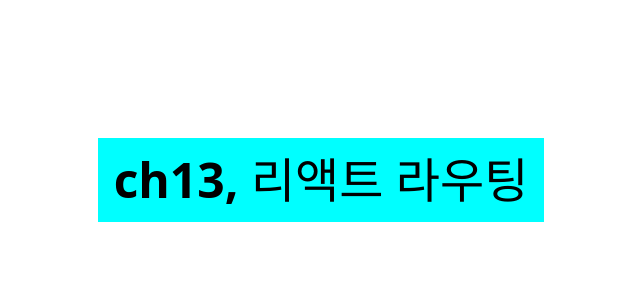
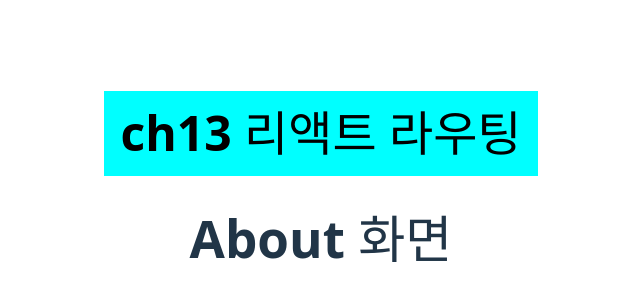
Before and after one commit to reokkamy/React-WorkSpace-k6-0806, a React (Vite) app in the folder ch13-vite-test/: page /about in a window 1280 px wide. Shown: the part 220-520 px from the top of the page, without its empty margins (319-959 px from the left). Built offline with nearby package versions, Linux system fonts and the light colour scheme.

Commit message:
6교시, 리액트 라우팅 준비4, 기본 라우팅 확인

```diff
--- a/ch13-vite-test/package.json
+++ b/ch13-vite-test/package.json
@@ -11,7 +11,8 @@
   },
   "dependencies": {
     "react": "^19.1.1",
-    "react-dom": "^19.1.1"
+    "react-dom": "^19.1.1",
+    "react-router-dom": "^7.8.0"
   },
   "devDependencies": {
     "@eslint/js": "^9.33.0",
--- a/ch13-vite-test/src/App.jsx
+++ b/ch13-vite-test/src/App.jsx
@@ -1,9 +1,16 @@
 import './App.css';
+import { Route, Routes } from 'react-router-dom';
+import Home from './pages/Home.jsx';
+import About from './pages/About.jsx';
 
 function App() {
   return (
     <>
-      <h1 className="react">ch13, 리액트 라우팅 </h1>
+      <h1 className="react">ch13 리액트 라우팅 </h1>
+      <Routes>
+        <Route path="/" element={<Home />} />
+        <Route path="/about" element={<About />} />
+      </Routes>
     </>
   );
 }
--- a/ch13-vite-test/src/pages/About.jsx
+++ b/ch13-vite-test/src/pages/About.jsx
@@ -1,5 +1,3 @@
-import React from 'react';
-
 const About = () => {
   return (
     <div>
--- a/ch13-vite-test/src/pages/Home.jsx
+++ b/ch13-vite-test/src/pages/Home.jsx
@@ -1,5 +1,3 @@
-import React from 'react';
-
 const Home = () => {
   return (
     <div>
```
Also changed, not shown: 1 other file (tests, documents, lock files or other folders).
